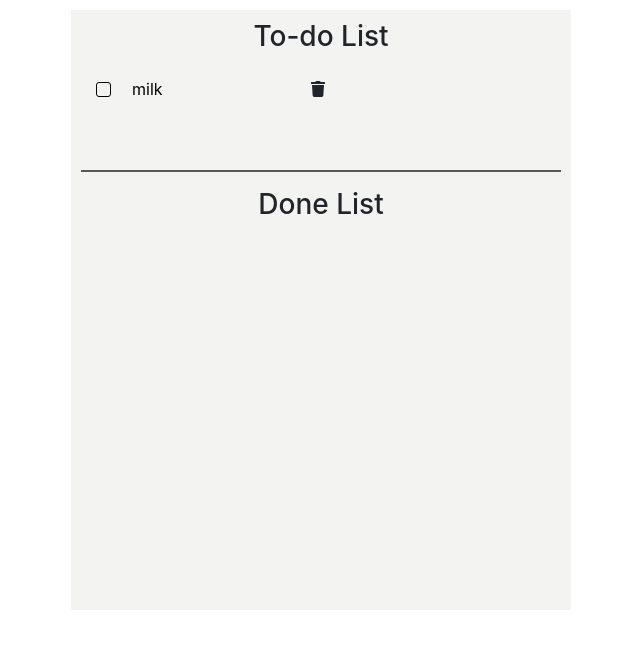
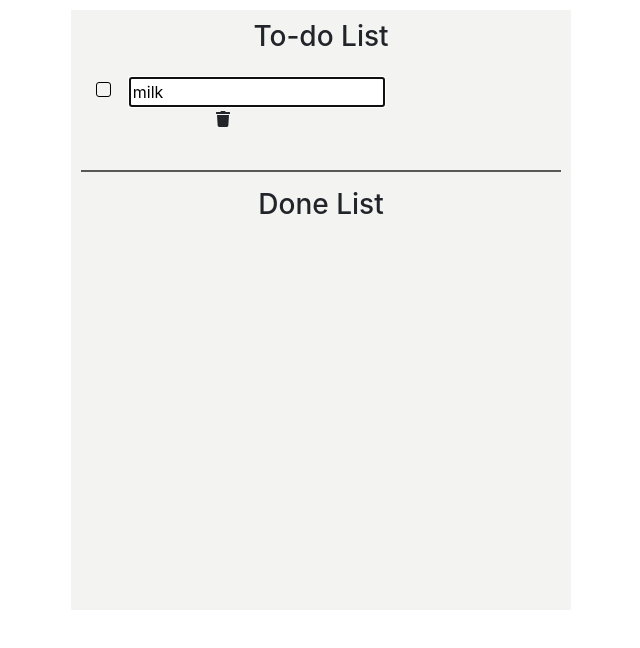
Before and after one commit to madhurabhujbal/todo-list, a React (Create React App) app: page / in a window 1280 px wide. Shown: the top 648 px of the page, without its empty margins (319-959 px from the left). Built offline with nearby package versions, Linux system fonts and the light colour scheme; the HTML template or start-up script is replaced by a standard one.

Commit message:
Refactor the code to align row items

```diff
--- a/src/components/ListItem.jsx
+++ b/src/components/ListItem.jsx
@@ -21,10 +21,10 @@ function ListItem({
           <span className="checkbox-new"></span>
         </label>
       </div>
-      <div className="col-md-2">
+      <div className="col-md-10">
         <input
           type="text"
-          className={getCheckBoxClassName(listItem.isChecked)}
+          className={(getCheckBoxClassName(listItem.isChecked), "input-text")}
           value={listItem.value}
           onKeyPress={(e) => {
             addNewItem(e, listItem.id);
@@ -35,7 +35,7 @@ function ListItem({
           autoFocus
         />
       </div>
-      <div className="col-md-2 trash-icon">
+      <div className="col-md-1 trash-icon">
         <FontAwesomeIcon icon={faTrash} />
       </div>
     </div>
```
